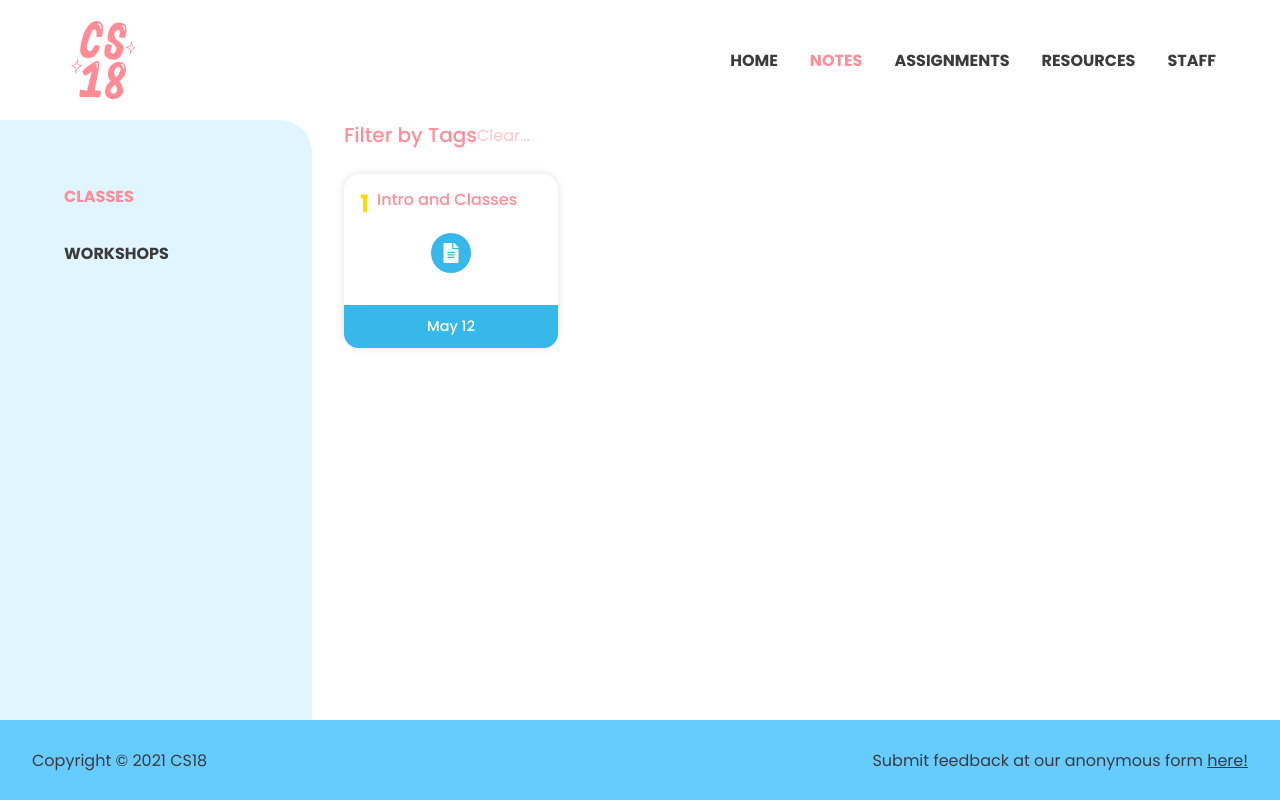
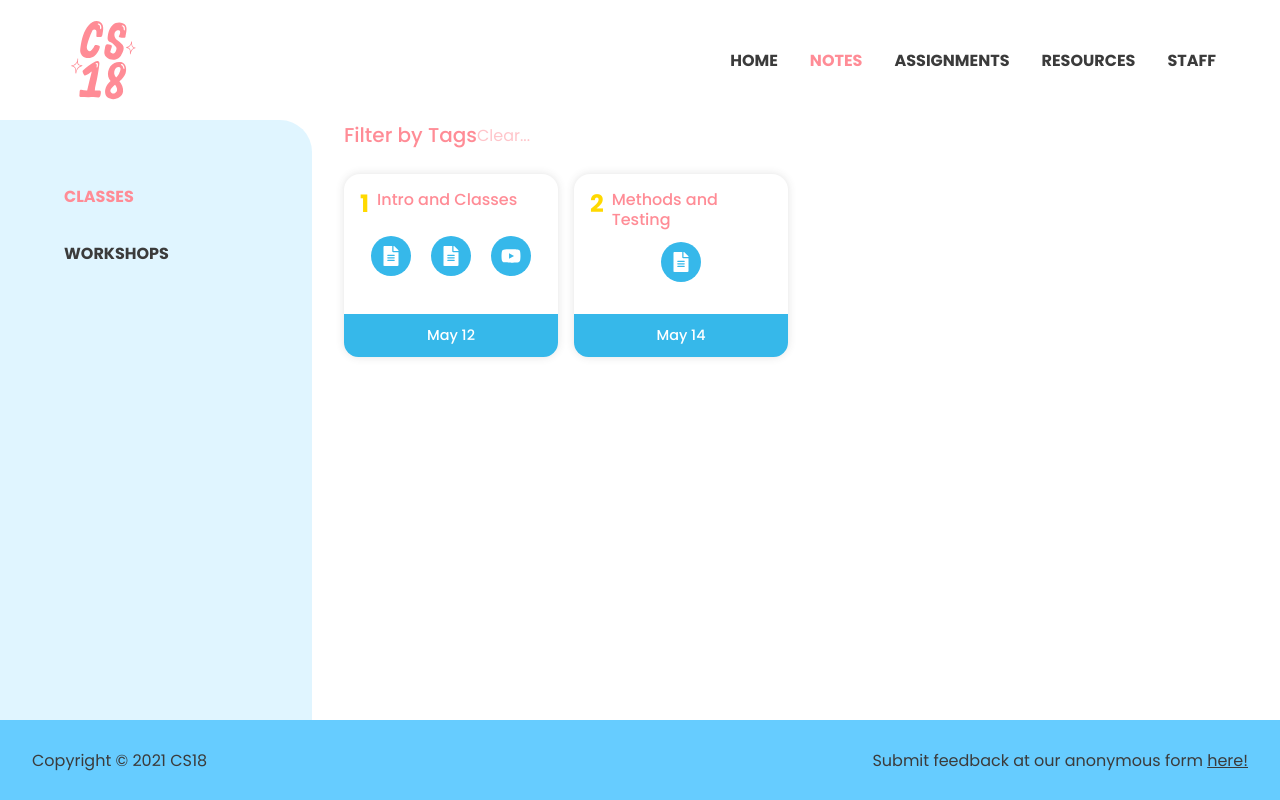
Before and after one commit to cs18-summer-2021/cs18-summer-2021.github.io, a React (Create React App) app: page /classes in a window 1280 px wide. Built offline with nearby package versions, Linux system fonts and the light colour scheme.

Commit message:
lec1 notes/video, lec2 setup

```diff
--- a/src/Info/Notes/Classes/Classes.js
+++ b/src/Info/Notes/Classes/Classes.js
@@ -1,13 +1,33 @@
 import { FaFileAlt, FaYoutube, FaFilePowerpoint } from 'react-icons/fa';
 
 const classes = [
-	{
+    {
 		number: 1, title: "Intro and Classes", outDate: "May 12", active: true,
 		links: [
-		    { icon: <FaFileAlt />, link: "https://brown-cs18-master.github.io/content/lectures/01intro/dillo.ml", label: "Setup/Prep" },
-		    // { icon: <FaFileAlt />, link: "", label: "Notes" },
-		    // { icon: <FaYoutube />, link: "", label: "Recording" },
-		    // { icon: <FaFilePowerpoint />, link: "", label: "Slides" },
+		    { icon: <FaFileAlt />,
+		      link: "https://brown-cs18-master.github.io/content/lectures/01intro/dillo.ml",
+		      label: "Setup/Prep" },
+		    { icon: <FaFileAlt />,
+		      link: "https://cs18-summer-2021.github.io/src/Info/Notes/Classes/lec01.pdf",
+		      label: "Notes" },
+		    { icon: <FaYoutube />,
+		      link: "https://brown.hosted.panopto.com/Panopto/Pages/Viewer.aspx?id=ebcf6e7a-354d-463d-921c-ad26010b74aa",
+		      label: "Video" },
+		],
+		tags: []
+    },
+    {
+		number: 2, title: "Methods and Testing", outDate: "May 14", active: true,
+		links: [
+		    { icon: <FaFileAlt />,
+		      link: "https://hackmd.io/@cs18-spring-2021/lec02setup",
+		      label: "Setup/Prep" },
+		    //{ icon: <FaFileAlt />,
+		    //  link: "https://cs18-summer-2021.github.io/src/Info/Notes/Classes/lec01.pdf",
+		    //  label: "Notes" },
+		    //{ icon: <FaYoutube />,
+		    //  link: "https://brown.hosted.panopto.com/Panopto/Pages/Viewer.aspx?id=ebcf6e7a-354d-463d-921c-ad26010b74aa",
+		    //  label: "Video" },
 		],
 		tags: []
 	},
```
Also changed, not shown: 1 other file (tests, documents, lock files or other folders).
